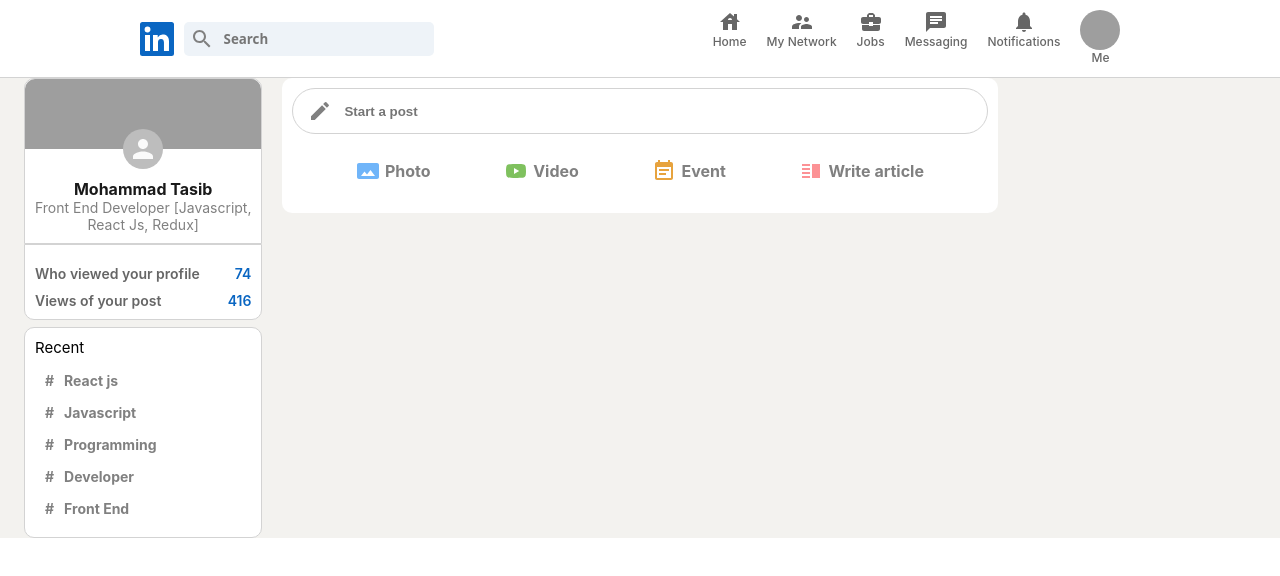
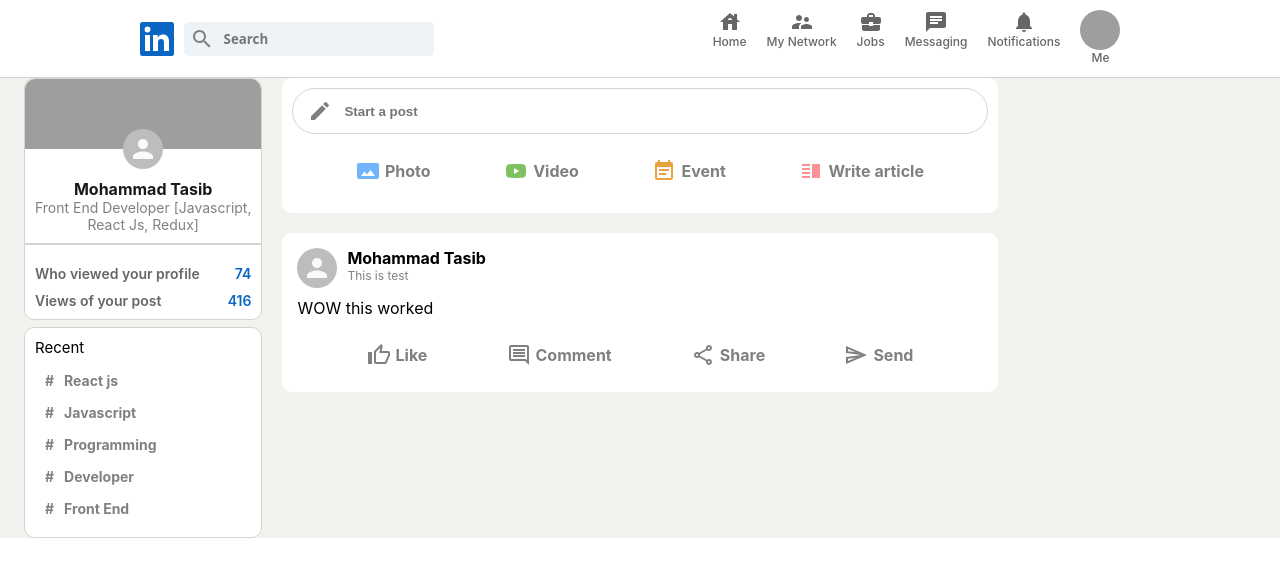
Before and after one commit to MdTasib/Linkedin-clone, a React (Create React App) app: page / in a window 1280 px wide. Shown: the top 576 px of the page. Built offline with nearby package versions, Linux system fonts and the light colour scheme; grey boxes are pictures that could not be loaded.

Commit message:
building the input options

```diff
--- a/src/components/Feed/Feed.js
+++ b/src/components/Feed/Feed.js
@@ -6,8 +6,16 @@
 import YouTubeIcon from '@material-ui/icons/YouTube';
 import EventNoteIcon from '@material-ui/icons/EventNote';
 import VerticalSplitIcon from '@material-ui/icons/VerticalSplit';
+import Post from '../Post/Post';
+import { useState } from 'react';
 
 function Feed() {
+    const [posts, setPosts] = useState([]);
+
+    const sendPost = e => {
+        e.preventDefault();
+    }
+
     return (
         <div className='feed'>
             <div className="feed__inputContainer">
@@ -15,7 +23,7 @@
                     <CreateIcon />
                     <form>
                         <input type="text" placeholder='Start a post' />
-                        <button type="submit">Send</button>
+                        <button onClick={sendPost} type="submit">Send</button>
                     </form>
                 </div>
                 <div className="feed__inputOptions">
@@ -25,6 +33,17 @@
                     <InputOption Icon={VerticalSplitIcon} title='Write article' color='#fc9295' />
                 </div>
             </div>
+
+            {
+                posts.map(post => (
+                    <Post />
+                ))
+            }
+            <Post
+                name='Mohammad Tasib'
+                description='This is test'
+                message='WOW this worked'
+            />
         </div>
     );
 }
--- a/src/components/Post/Post.css
+++ b/src/components/Post/Post.css
@@ -0,0 +1,29 @@
+.post {
+    background-color: white;
+    padding: 15px;
+    margin-bottom: 10px;
+    border-radius: 10px;
+}
+
+.post__header {
+    display: flex;
+    margin-bottom: 10px;
+}
+
+.post__info {
+    margin-left: 10px;
+}
+
+.post__info > p {
+    font-size: 12px;
+    color: gray;
+}
+
+.post__body {
+    overflow-wrap: anywhere;
+}
+
+.post__buttons {
+    display: flex;
+    justify-content: space-evenly;
+}
--- a/src/components/Post/Post.js
+++ b/src/components/Post/Post.js
@@ -0,0 +1,35 @@
+import React from 'react';
+import './Post.css';
+import { Avatar } from '@material-ui/core';
+import InputOption from '../InputOption/InputOption';
+import ThumbUpAltOutlinedIcon from '@material-ui/icons/ThumbUpAltOutlined';
+import CommentOutlinedIcon from '@material-ui/icons/CommentOutlined';
+import ShareOutlinedIcon from '@material-ui/icons/ShareOutlined';
+import SendOutlinedIcon from '@material-ui/icons/SendOutlined';
+
+function Post({ name, description, message, photoUrl }) {
+    return (
+        <div className='post'>
+            <div className="post__header">
+                <Avatar />
+                <div className="post__info">
+                    <h4>{name}</h4>
+                    <p>{description}</p>
+                </div>
+            </div>
+
+            <div className="post__body">
+                <p>{message}</p>
+            </div>
+
+            <div className="post__buttons">
+                <InputOption Icon={ThumbUpAltOutlinedIcon} title='Like' color='gray' />
+                <InputOption Icon={CommentOutlinedIcon} title='Comment' color='gray' />
+                <InputOption Icon={ShareOutlinedIcon} title='Share' color='gray' />
+                <InputOption Icon={SendOutlinedIcon} title='Send' color='gray' />
+            </div>
+        </div>
+    );
+}
+
+export default Post;
```
